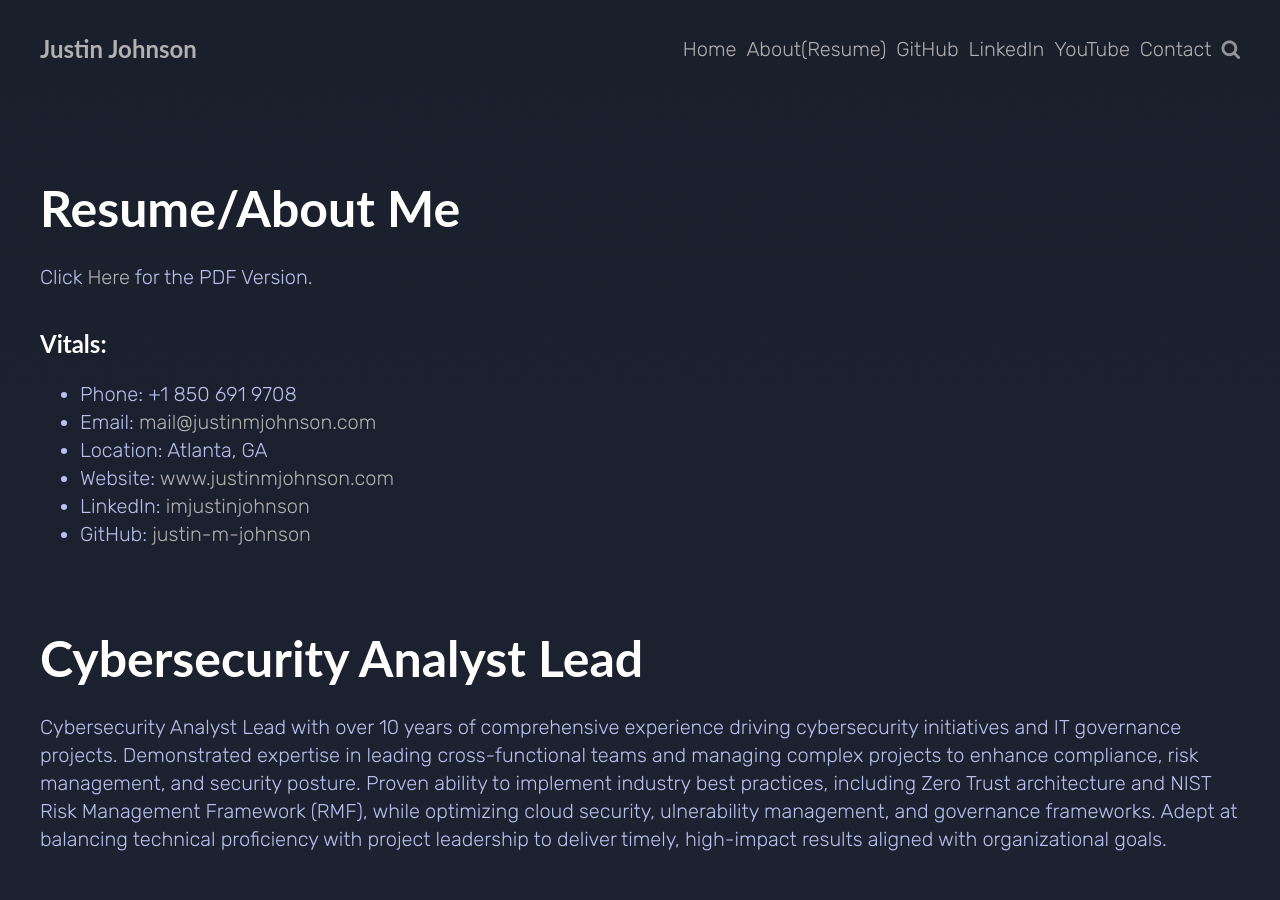
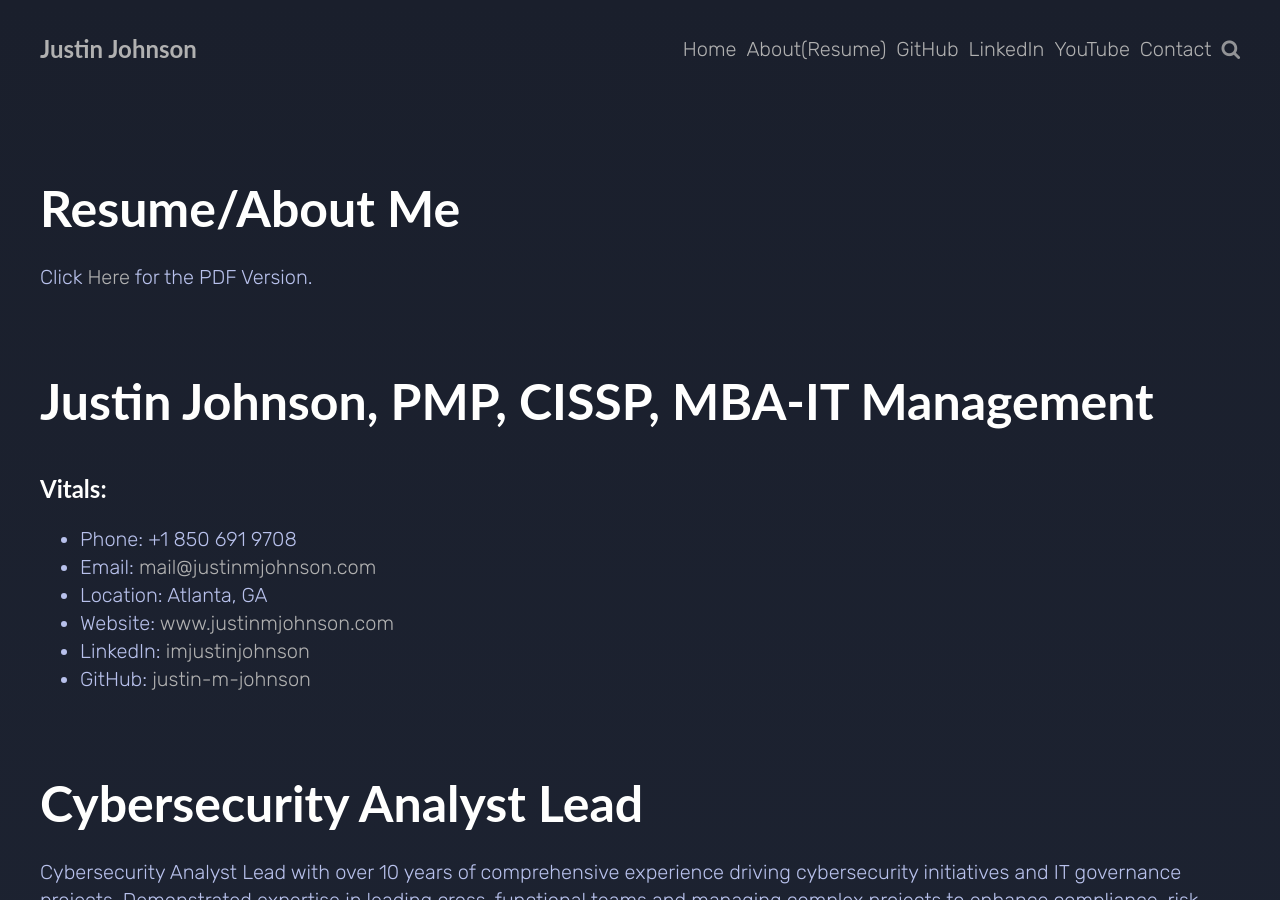
Before and after one commit to justin-m-johnson/justin-m-johnson.github.io, a Jekyll site: the page built from content/about.md, in a window 1280 px wide and 900 px high. Built offline with Jekyll 4.4.1, drawn with Linux system fonts in a browser that asks for light colours.

Commit message:
Update about.md

```diff
--- a/content/about.md
+++ b/content/about.md
@@ -4,6 +4,8 @@
 permalink: /about
 ---
 Click [Here](https://justinmjohnson.com/assets/resume.pdf) for the PDF Version.
+
+# Justin Johnson, PMP, CISSP, MBA-IT Management
 
 ## Vitals:
 - Phone: +1 850 691 9708
```
